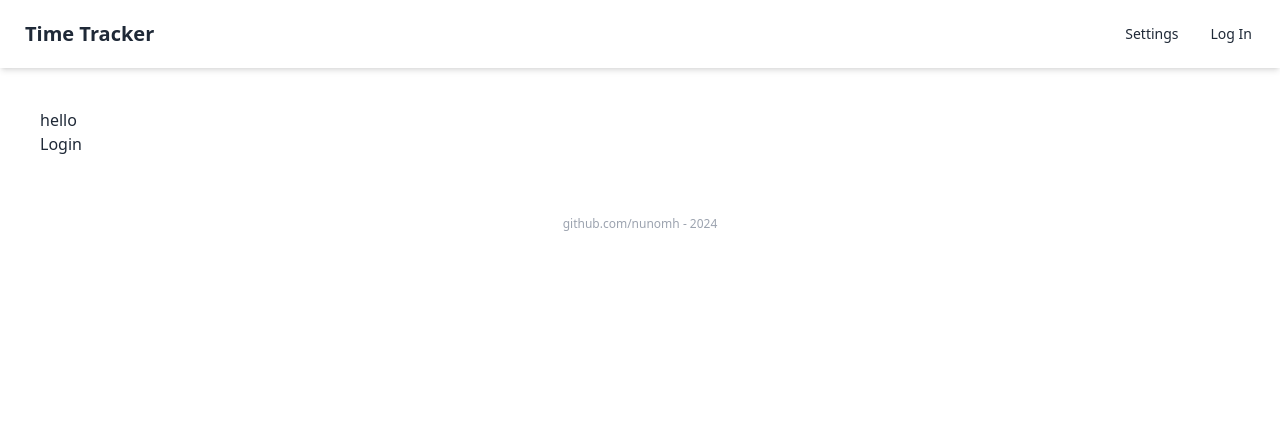
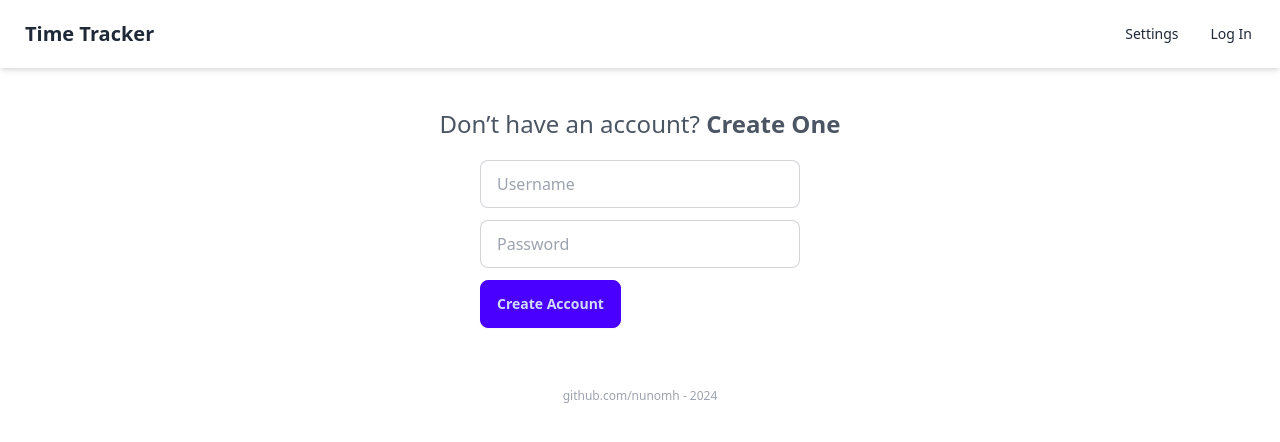
Before and after one commit to nunomh/time-tracker-app, a Next.js app: page / in a window 1280 px wide. Shown: the top 442 px of the page. Built offline with nearby package versions, Linux system fonts and the light colour scheme.

Commit message:
start creating register form, added RegisterForm component

```diff
--- /dev/null
+++ b/actions/userController.js
@@ -0,0 +1,36 @@
+"use server"
+
+function isAlphaNumeric(x)
+{
+    const regex = /^[a-zA-Z0-9]+$/;
+}
+
+export const register = async function (prevState, formData)
+{
+    const errors = {}
+
+    const ourUser = {
+        username: formData.get("username"),
+        password: formData.get("password")
+    }
+
+    if (typeof ourUser.username != "string") ourUser.username = "";
+    if (typeof ourUser.password != "string") ourUser.password = "";
+
+    ourUser.username = ourUser.username.trim();
+    ourUser.password = ourUser.password.trim();
+
+    if (ourUser.username.length < 3) errors.username = "Username must be at least 3 characters long";
+    if (ourUser.username.length > 30) errors.username = "Username cannot be longer than 30 characters";
+
+    if (errors.username || errors.password)
+    {
+        return { errors, success: false }
+    }
+
+    // storing a new user in the database
+
+    // log the user in by giving them a cookie
+
+    return { success: true }
+}
--- a/app/page.jsx
+++ b/app/page.jsx
@@ -1,10 +1,13 @@
 import Link from "next/link";
+import RegisterForm from "../components/RegisterForm";
 
 export default function Page() {
   return (
     <>
-      <h3>hello</h3>
-      <Link href="/login">Login</Link>
+      <p className="text-center text-2xl text-gray-600 mb-5">
+        Don&rsquo;t have an account? <strong>Create One</strong>
+      </p>
+      <RegisterForm />
     </>
   );
 }
--- /dev/null
+++ b/components/RegisterForm.jsx
@@ -0,0 +1,52 @@
+"use client";
+
+import { useFormState, useFormStatus } from "react-dom";
+import { register } from "../actions/userController";
+
+export default function RegisterForm() {
+  const [formState, formAction] = useFormState(register, {});
+
+  console.log(formState);
+
+  return (
+    <form action={formAction} className="max-w-xs mx-auto">
+      <div className="mb-3">
+        <input
+          name="username"
+          autoComplete="off"
+          type="text"
+          placeholder="Username"
+          className="input input-bordered w-full max-w-xs"
+        />
+        {formState.errors?.username && (
+          <div role="alert" className="alert alert-warning">
+            <svg
+              xmlns="http://www.w3.org/2000/svg"
+              className="h-6 w-6 shrink-0 stroke-current"
+              fill="none"
+              viewBox="0 0 24 24"
+            >
+              <path
+                strokeLinecap="round"
+                strokeLinejoin="round"
+                strokeWidth="2"
+                d="M12 9v2m0 4h.01m-6.938 4h13.856c1.54 0 2.502-1.667 1.732-3L13.732 4c-.77-1.333-2.694-1.333-3.464 0L3.34 16c-.77 1.333.192 3 1.732 3z"
+              />
+            </svg>
+            <span>{formState.errors?.username}</span>
+          </div>
+        )}
+      </div>
+      <div className="mb-3">
+        <input
+          name="password"
+          autoComplete="off"
+          type="password"
+          placeholder="Password"
+          className="input input-bordered w-full max-w-xs"
+        />
+      </div>
+      <button className="btn btn-primary">Create Account</button>
+    </form>
+  );
+}
```
